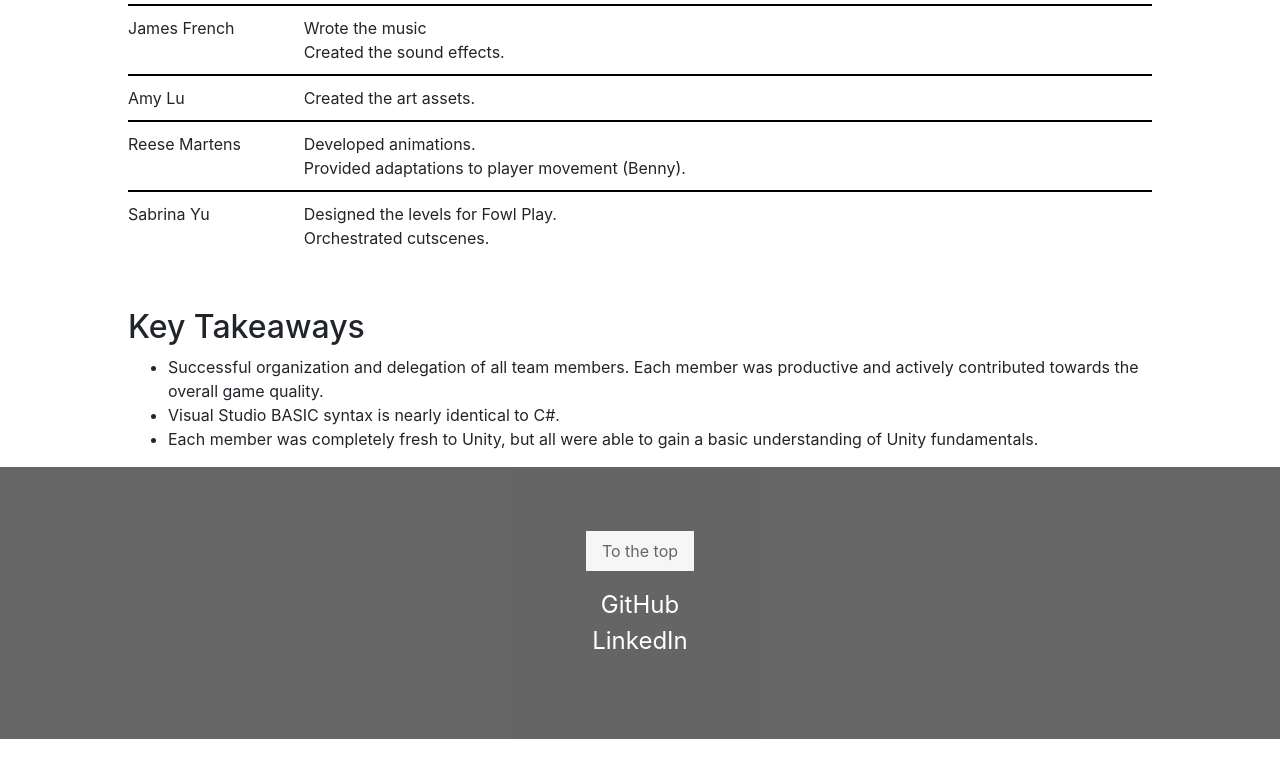
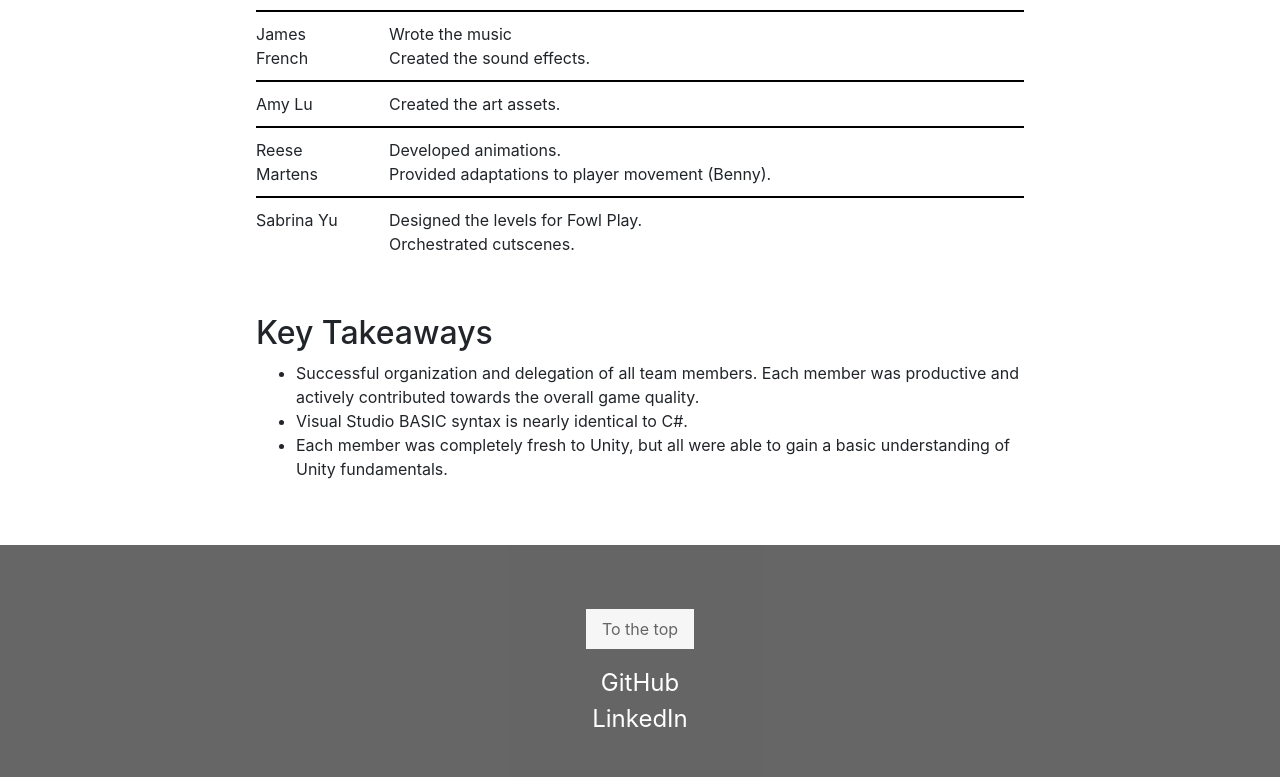
Before and after one commit to rochi138/personal-website-repo, a React (Create React App) app: page /FowlPlay in a window 1280 px wide. Shown: the part 1890-2667 px from the top of the page. Before the commit the page ends 2629 px from the top, so only its background shows below. Built offline with nearby package versions, Linux system fonts and the light colour scheme.

Commit message:
Small changes and bugs

```diff
--- a/src/SCSS/Main.module.scss
+++ b/src/SCSS/Main.module.scss
@@ -1,8 +1,8 @@
 .siteWrapper {
 	width: 80vw;
 	margin: auto;
-	paddingRight: 8em;
-	paddingLeft: 8em;
+	padding-right: 8em;
+	padding-left: 8em;
 
 	@media screen and (max-width: 800px) {
     padding: 0 2em;
@@ -126,7 +126,7 @@
 	padding-top: 64px;
 	padding-bottom: 64px;
 	opacity: 0.60;
-	marginTop: 3em;
+	margin-top: 3em;
 
 	.toTop {
 		border:none;
--- a/src/components/PageComponents.js
+++ b/src/components/PageComponents.js
@@ -128,15 +128,15 @@
   render(){
   	const source = this.props.source;
     return(
-    <div style={{ marginTop: "3em", display: "block", overflow: "auto" }}>
+    <div style={{ marginTop: "3em", display: "block", overflow: "auto", overflowWrap: "break-word" }}>
 	    <div className={ styles.listComponent }>
 		    <div className={ styles.main }>
-		        <h2><div className={ styles.title }>
-		          { source.title }
-		        </div></h2>
-		        <ul>
-				    { source.list.map( ( takeaway, i ) =>
-			        <li key={ i } dangerouslySetInnerHTML={ { __html: takeaway } } />
+	        <h2><div className={ styles.title }>
+	          { source.title }
+	        </div></h2>
+	        <ul>
+				    { source.list.map( ( point, i ) =>
+			        <li key={ i } dangerouslySetInnerHTML={ { __html: point } } />
 			     	) }
 		     	</ul>
 		    </div>
--- a/src/pages/Website.json
+++ b/src/pages/Website.json
@@ -114,9 +114,9 @@
       "componentName": "ListComponent",
       "title": "Key Takeaways",
       "list": [
-        "Successful organization and delegation of all team members. Each member was productive and actively contributed towards the overall game quality.",
-        "Visual Studio BASIC syntax is nearly identical to C#.",
-        "Each member was completely fresh to Unity, but all were able to gain a basic understanding of Unity fundamentals."
+        "Basic knowledge of HTML, JavaScript and CSS.",
+        "Basic project and feature planning.",
+        "Understanding user-readability and experience"
       ]
     },
     {
```
Also changed, not shown: src/pages/HomePage.json (+6 -6 lines).
